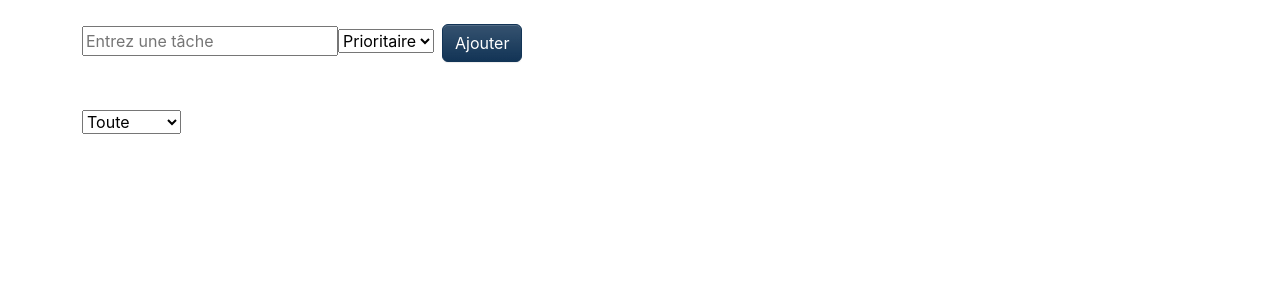
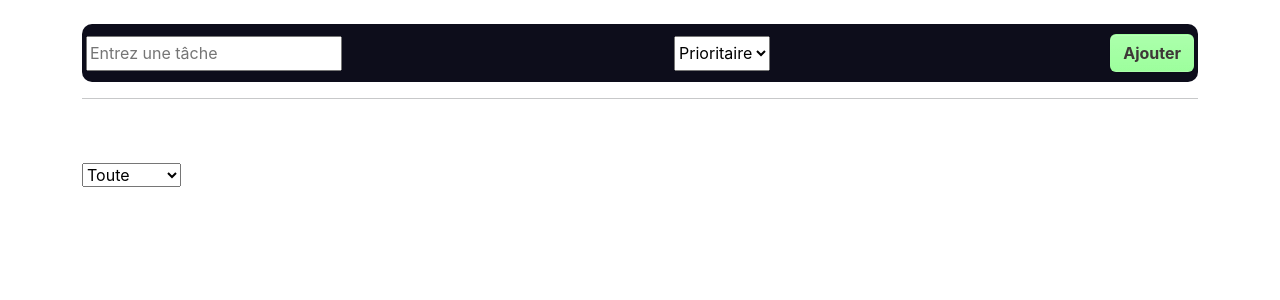
Before and after one commit to MamadouCly/Liste-de-tache, a React (Vite) app: page / in a window 1280 px wide. Shown: the top 300 px of the page. Built offline with nearby package versions, Linux system fonts and the light colour scheme.

Commit message:
L'amélioration de l'interface utilisateur. Et la première version qui sera en ligne

```diff
--- a/src/assets/styles/_general.scss
+++ b/src/assets/styles/_general.scss
@@ -1,3 +1,20 @@
+.header {
+    background-color: rgb(13, 13, 27);
+    display: flex;
+    justify-content: space-between;
+    align-items: center;
+    padding: 10px 4px;
+    border-radius: 10px;
+
+    input, select {
+        height: 35px;
+    }
+    button {
+        background-color: rgb(157, 255, 157);
+        color: #3e3737;
+        font-weight: bold;
+    }
+}
 .task-container {
     display: flex;
     justify-content: space-between;
--- a/src/components/Body.jsx
+++ b/src/components/Body.jsx
@@ -22,17 +22,17 @@ export default function Body() {
       </select>
 
       {taskFiltered.map((item) => (
-        <div key={item.id} className="task-container m-3" style={{background: item.done ? "orange" : "#000", color: item.done ? "#999" : "#fff"}}>
+        <div key={item.id} className="task-container m-3" style={{background: item.done ? "#b5b5b5" : "#000", color: item.done ? "#393939" : "#fff"}}>
           <div className="fw-bold name">
             <input type="checkbox" checked={item.done} onChange={() => isChecked(item.id)} /> {item.name}
             </div>
           <div className="fw-bold priority">Priorité : {item.option}</div>
           <div className="me-2">
-            <BsPencil
+            {item.done ? <></> : <BsPencil
               color="green"
               size={24}
               onClick={() => modifierTask(item.id)}
-            />
+            />}
           </div>
           <div className="icon">
             <BsTrash
--- a/src/components/Header.jsx
+++ b/src/components/Header.jsx
@@ -5,7 +5,8 @@ export default function Header() {
   const { addTask, input, etat, handleChange, handleChangePriority } = useContext(ContextTask);
 
   return (
-    <div className="mt-4">
+    <>
+      <div className="mt-4 header">
       <input
         type="text"
         placeholder="Entrez une tâche"
@@ -18,9 +19,11 @@ export default function Header() {
         <option value={"Moyenne"}>Moyenne</option>
         <option value={"Basse"}>Basse</option>
       </select>
-      <button className="btn btn-primary ms-2" type="button" onClick={() => addTask(input)}>
+      <button className="btn ms-2" type="button" onClick={() => addTask(input)}>
         Ajouter
       </button>
     </div>
+    <hr />
+    </>
   );
 }
```
